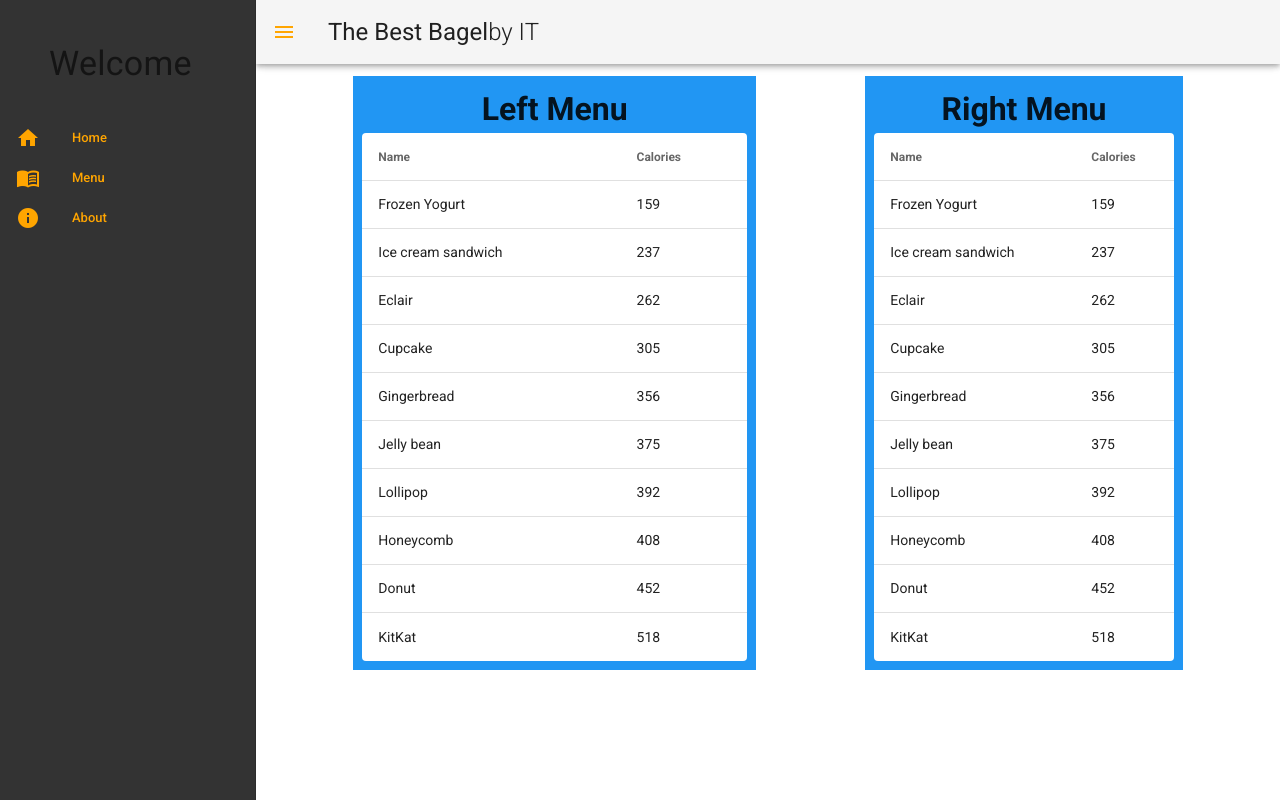
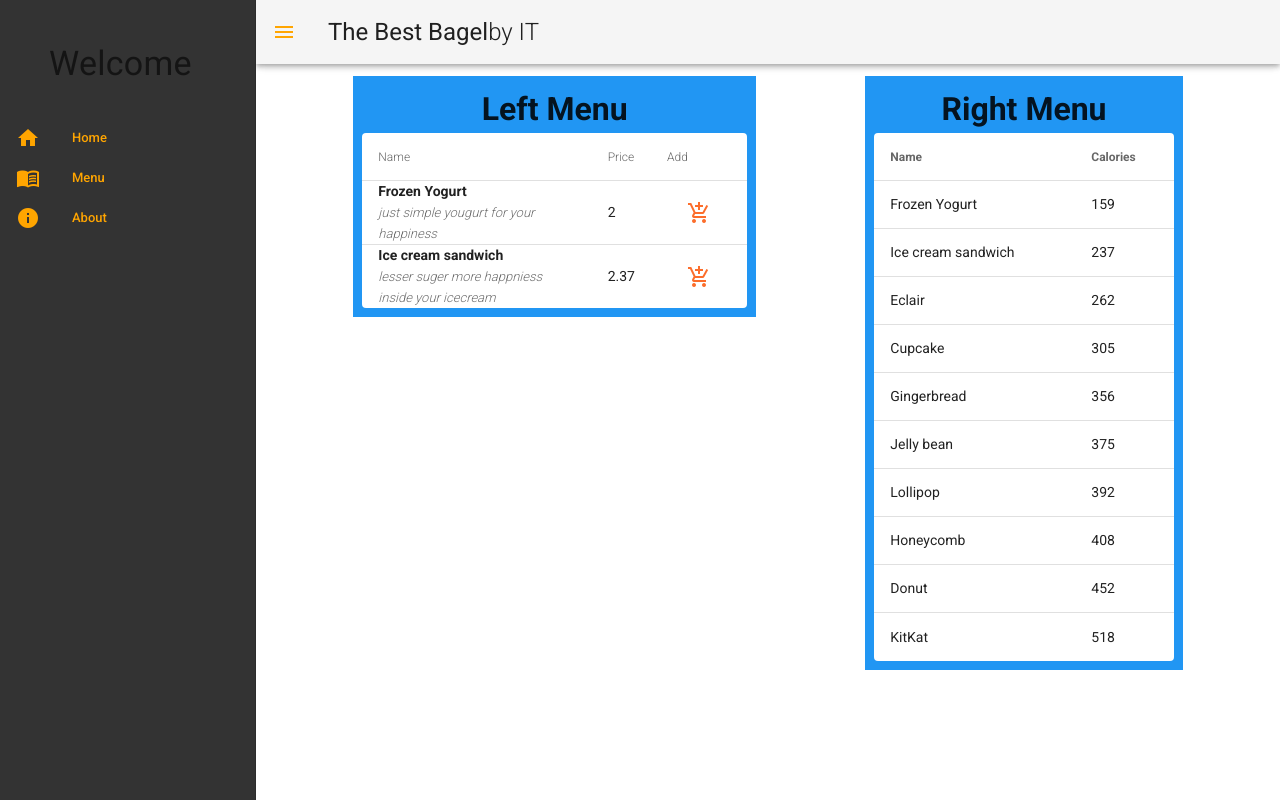
Before and after one commit to KickButtowski80/bagelshop, a Vue app: page /menu in a window 1280 px wide. Built offline with nearby package versions, Linux system fonts and the light colour scheme.

Commit message:
added a simple table with 3 cols and styled them

```diff
--- a/src/components/leftTableMenu.vue
+++ b/src/components/leftTableMenu.vue
@@ -1,75 +1,69 @@
 <template>
   <div>
     <h1 align="center">{{title}}</h1>
-  <v-simple-table>
+    <v-simple-table od="menu-table">
       <template v-slot:default>
         <thead>
           <tr>
             <th class="text-left">Name</th>
-          <th class="text-left">Calories</th>
+            <th class="text-left">Price</th>
+            <th class="text-left">Add</th>
           </tr>
         </thead>
         <tbody>
-        <tr v-for="item in desserts" :key="item.name">
-          <td>{{ item.name }}</td>
-          <td>{{ item.calories }}</td>
+          <tr v-for="item in menuItems" :key="item.name">
+            <td>
+              <span id="id_name">{{item.name}}</span>
+              <br />
+              <span id="menu_item_description">{{item.description}}</span>
+            </td>
+            <td>{{ item.price }}</td>
+            <td>
+              <v-btn text>
+                <v-icon color="orange">add_shopping_cart</v-icon>
+              </v-btn>
+            </td>
           </tr>
         </tbody>
       </template>
     </v-simple-table>
-
-
   </div>
-
 </template>
 <script>
 export default {
-    data () {
+  data() {
     return {
       title: "Left Menu",
-        desserts: [
+      menuItems: [
         {
-            name: 'Frozen Yogurt',
-            calories: 159,
+          name: "Frozen Yogurt",
+          description: "just simple yougurt for your happiness",
+          price: 2
         },
         {
-            name: 'Ice cream sandwich',
-            calories: 237,
-          },
-          {
-            name: 'Eclair',
-            calories: 262,
-          },
-          {
-            name: 'Cupcake',
-            calories: 305,
-          },
-          {
-            name: 'Gingerbread',
-            calories: 356,
-          },
-          {
-            name: 'Jelly bean',
-            calories: 375,
-          },
-          {
-            name: 'Lollipop',
-            calories: 392,
-          },
-          {
-            name: 'Honeycomb',
-            calories: 408,
-          },
-          {
-            name: 'Donut',
-            calories: 452,
-          },
-          {
-            name: 'KitKat',
-            calories: 518,
-          },
-        ],
+          name: "Ice cream sandwich",
+          description: "lesser suger more happniess inside your icecream",
+          price: 2.37
         }
-    },
+      ]
+    };
   }
+};
 </script>
+<style lang="scss" scoped>
+tr th {
+  font-weight: 300;
+}
+#id_name {
+  font-weight: bold;
+}
+tr td {
+  padding: 10px 10px 16px;
+}
+#menu_item_description {
+  font-style: italic;
+  font-weight: 300;
+  color: map-get($colors, darkgrey);
+  font-size: 13px;
+}
+</style>
```
Lines whose indentation alone changed are shown as unchanged.
